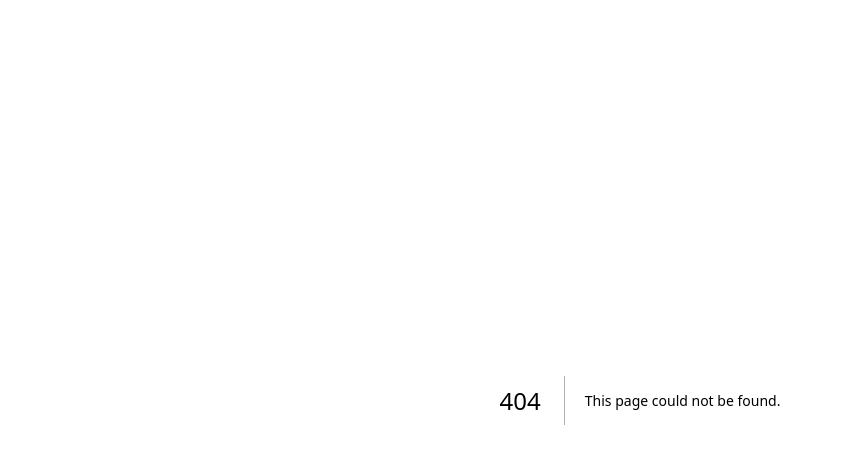
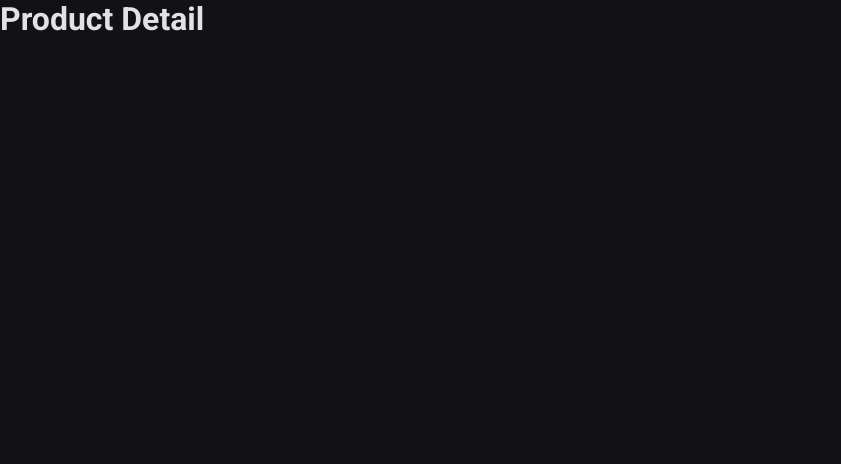
Before and after one commit to gcmatheusj/shop, a Next.js app: page /product/1 in a window 1280 px wide. Before the commit this address had no page. Shown: the top 464 px of the page, without its empty margins (0-841 px from the left). Built offline with nearby package versions, Linux system fonts and the light colour scheme.

Commit message:
feat: add new pages

```diff
--- /dev/null
+++ b/src/pages/product/[id].tsx
@@ -0,0 +1,5 @@
+export default function ProductDetail () {
+  return (
+    <h1>Product Detail</h1>
+  )
+}
--- /dev/null
+++ b/src/pages/product/index.tsx
@@ -0,0 +1,5 @@
+export default function Product () {
+  return (
+    <h1>Product</h1>
+  )
+}
--- /dev/null
+++ b/src/pages/success.tsx
@@ -0,0 +1,5 @@
+export default function Success () {
+  return (
+    <h1>Sucesso</h1>
+  )
+}
```
